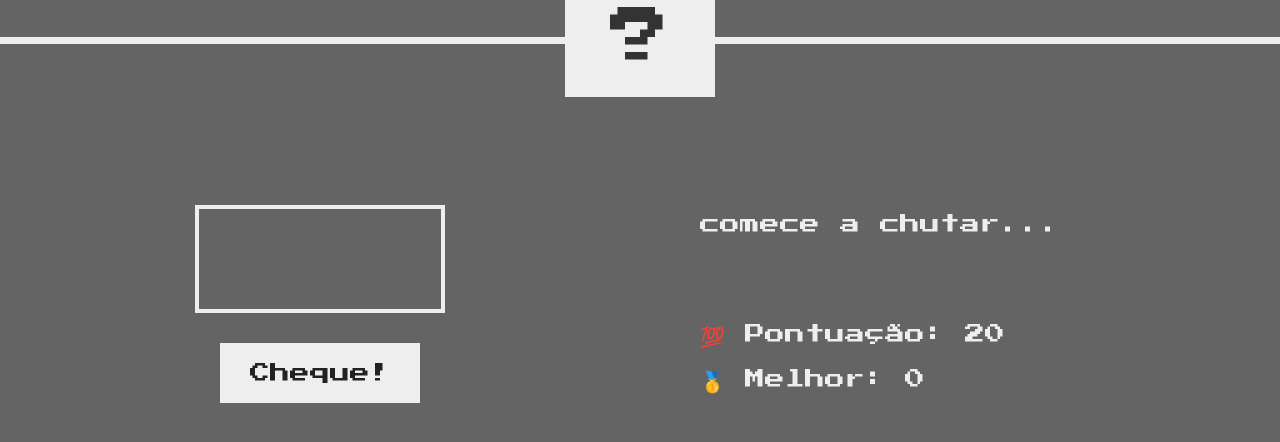
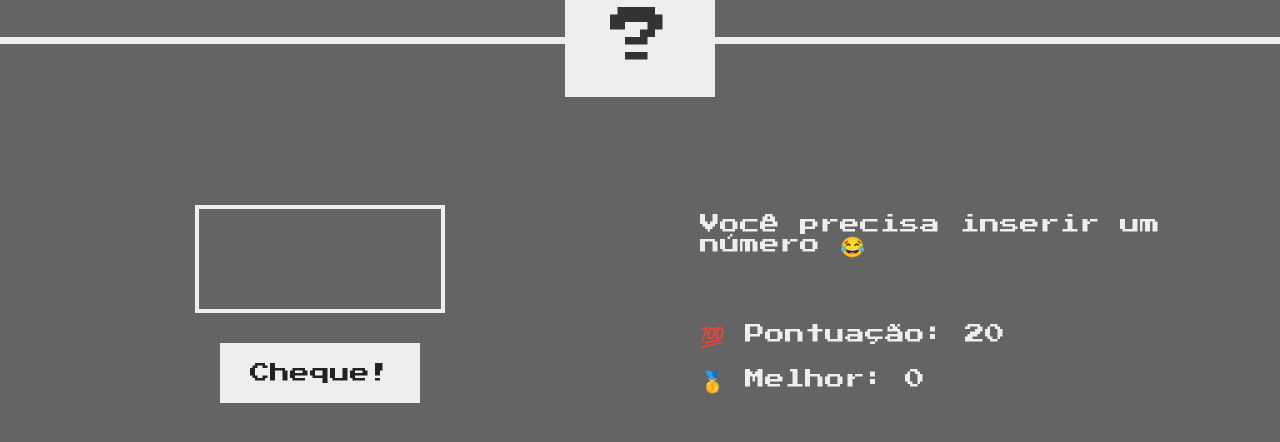
Before and after one commit to RaphaelAnaximenes/Hippopo, a plain HTML site: page index.html in a window 1280 px wide. Both pictures are taken after a click on the button "Cheque!". Shown: the part 236-678 px from the top of the page. Drawn offline with Linux system fonts and the light colour scheme.

Commit message:
querySelector setup

```diff
--- a/index.html
+++ b/index.html
@@ -20,8 +20,10 @@
     </header>
     <main>
       <section class="left">
-        <input type="number" class="guess" />
+
+        <input type="number" class="guess"/>
         <button class="btn check">Cheque!</button>
+
       </section>
       <section class="right">
         <p class="message">comece a chutar...</p>
@@ -31,6 +33,6 @@
         </p>
       </section>
     </main>
-    <script src="script.js"></script>
+    <script src="src/lib/script.js"></script>
   </body>
 </html>
--- /dev/null
+++ b/src/lib/script.js
@@ -0,0 +1,25 @@
+'use strict'
+/*
+console.log(document.querySelector('.message').
+textContent);
+
+
+    document.querySelector('.message').
+    textContent = "🎊 Você acertou! 🥳";
+
+document.querySelector('.number').textContent = 13;
+document.querySelector('.score').textContent = 10;
+document.querySelector('.guess').value=23;
+console.log(document.querySelector('.guess').value);
+*/
+
+document.querySelector('.check').addEventListener('click', ()=>{
+    const guess = Number(document.querySelector('.guess')
+    .value);
+    console.log(guess, typeof guess)
+
+    if(!guess){
+        document.querySelector('.message').
+    textContent = "Você precisa inserir um número 😂"
+    }
+});
```
